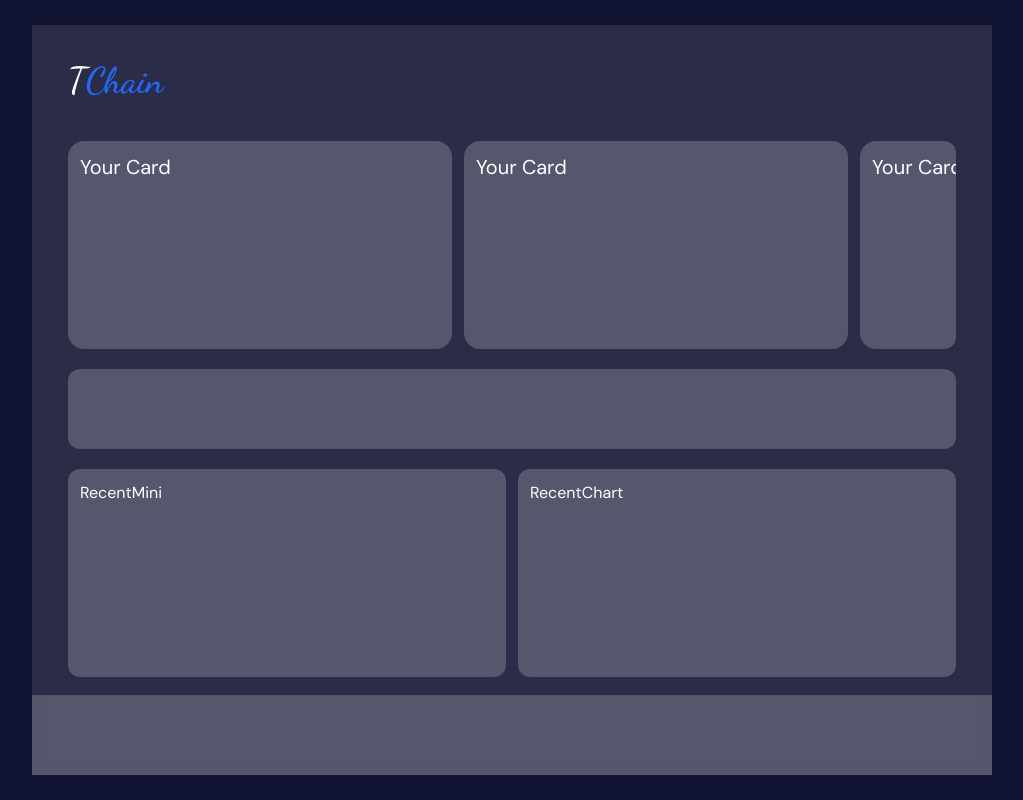
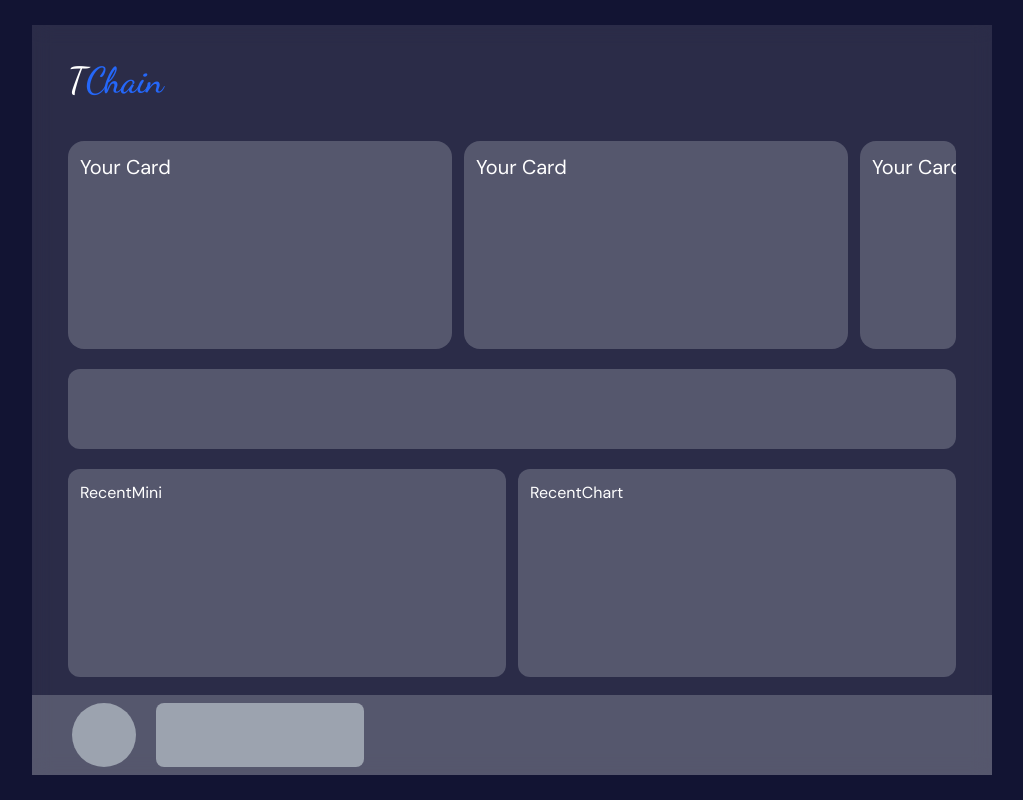
Before and after one commit to Zoha2400/bank-blockchain-frontend, a React (Vite) app: page / in a window 1280 px wide. Shown: the whole page, without its empty margins (128-1151 px from the left). Built offline with nearby package versions, Linux system fonts and the light colour scheme; some icons are missing; a web font is replaced by a local one.

Commit message:
Setting & LogOut

```diff
--- a/src/components/Profile.tsx
+++ b/src/components/Profile.tsx
@@ -1,6 +1,23 @@
+import { Icon } from "@iconify/react";
+
 function Profile() {
   return (
-    <div className="w-full h-20 box-border p-2 card absolute bottom-0 right-0"></div>
+    <div className="w-full h-20 box-border p-2 card absolute bottom-0 right-0 flex justify-between">
+      <div className="profile-data flex gap-5">
+        <div className="avatar w-16 h-16 ml-8 bg-gray-400 rounded-full "></div>
+
+        <div className="profile-info w-52  bg-gray-400  rounded-lg h-16"></div>
+      </div>
+
+      <div className="profile-settings flex items-center gap-2 mr-8 *:duration-100">
+        <div className="settings  w-12 h-12  justify-center rounded-xl items-center flex hover:bg-white hover:text-black">
+          <Icon icon="hugeicons:settings-02" className="w-8 h-8" />
+        </div>
+        <div className="out w-12 h-12 justify-center rounded-xl items-center flex hover:bg-white hover:text-black">
+          <Icon icon="hugeicons:logout-02" className="w-8 h-8" />
+        </div>
+      </div>
+    </div>
   );
 }
 
```
